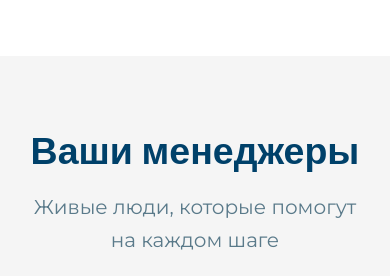
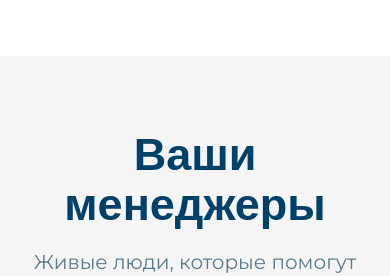
Before and after one commit to lolo60-lgtm/Yukon-vertical, a Next.js app: page / in a window 390 px wide. Shown: the part 9020-9296 px from the top of the page. Built offline with nearby package versions, Linux system fonts and the light colour scheme; a web font is replaced by a local one.

Commit message:
Update team.tsx

```diff
--- a/components/team.tsx
+++ b/components/team.tsx
@@ -51,7 +51,7 @@ export function Team() {
 
         <FadeInSection>
           <div className="mx-auto max-w-3xl text-center">
-            <h2 className="font-serif text-3xl font-bold text-foreground sm:text-4xl md:text-5xl text-balance">
+            <h2 className="font-serif text-4xl font-bold text-foreground md:text-5xl text-balance">
               {"Ваши менеджеры"}
             </h2>
             <p className="mt-4 text-base leading-relaxed text-muted-foreground sm:text-lg">
```
